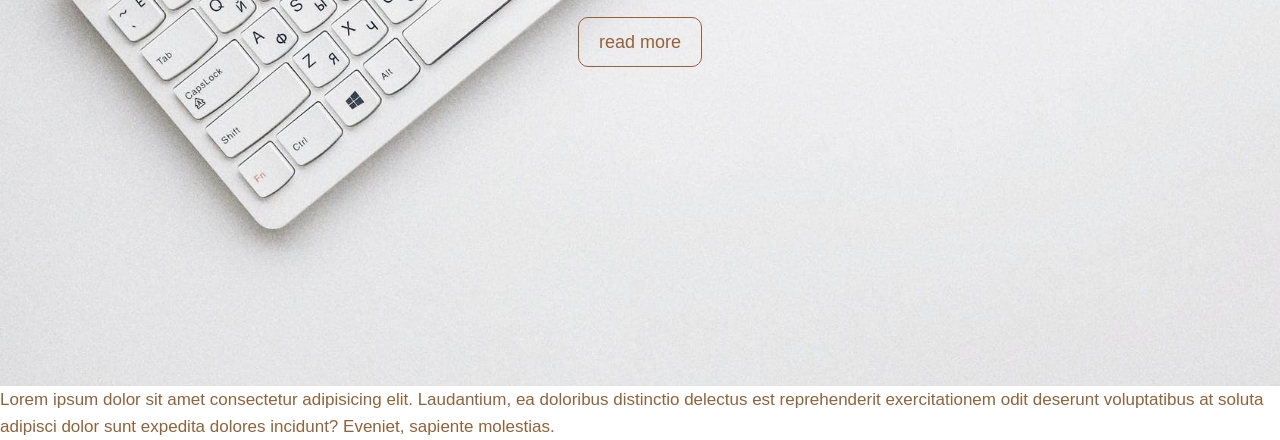
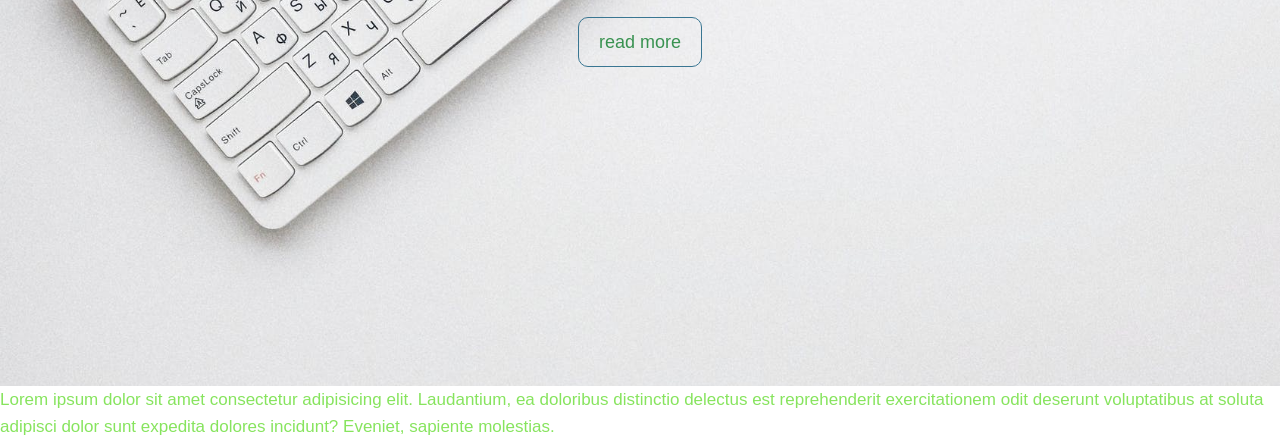
Before and after one commit to Abiola-1/pipeline, a plain HTML site: page index.html in a window 1280 px wide. Shown: the part 414-854 px from the top of the page. Drawn offline with Linux system fonts and the light colour scheme.

Commit message:
latest update

```diff
--- a/homepage.css
+++ b/homepage.css
@@ -6,7 +6,7 @@ body{
  margin: 0;
  font-family: Arial, Helvetica, sans-serif;
  font-size: 17px;
- color: #926239;
+ color: #87e45e;
  line-height: 1.6;
 }
 .showcase{
@@ -34,8 +34,8 @@ text-align: center;
  .showcase > a{
   text-decoration: none;
   font-size: 18px;
-  color: #926239;
-  border: #926239 1px solid;
+  color: #399251;
+  border: #397692 1px solid;
   border-radius: 10px;
   padding: 10px 20px;
   margin-top: 20px;}
```
